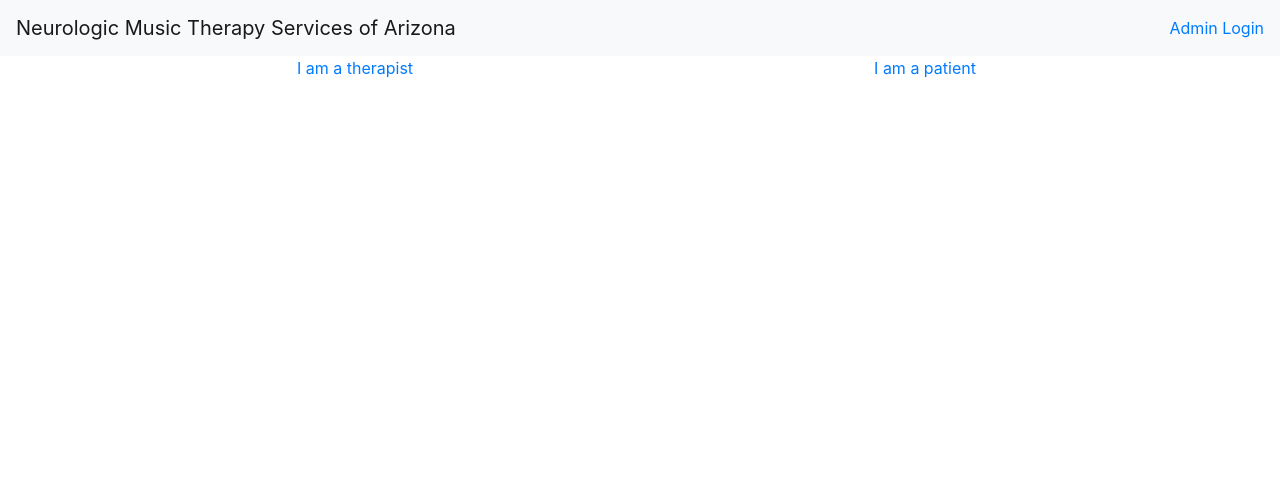
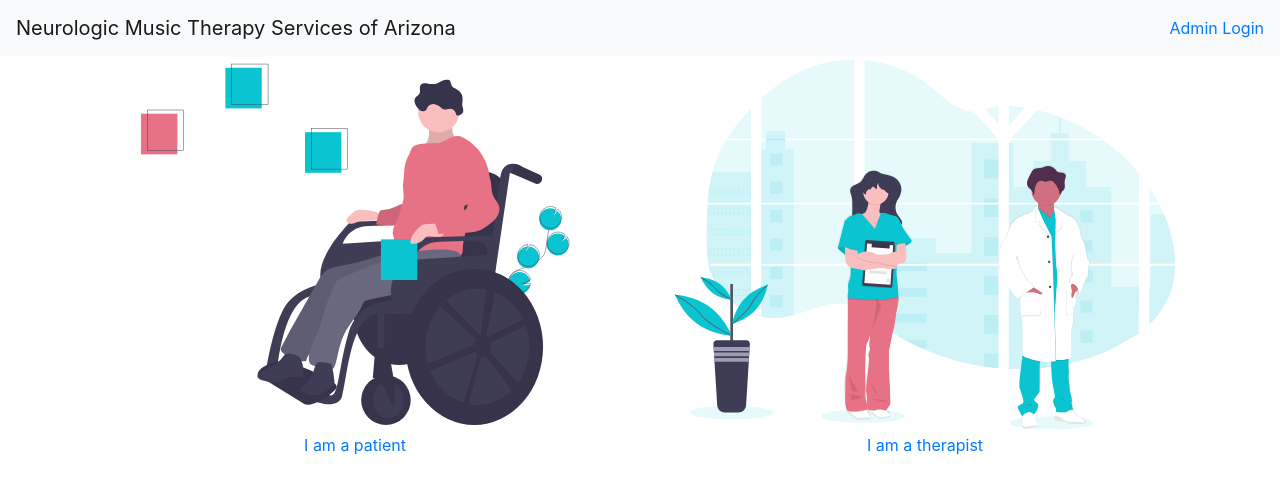
Before and after one commit to 2019-Arizona-Opportunity-Hack/Team10, a React (Create React App) app in the folder client/: page / in a window 1280 px wide. Shown: the top 494 px of the page. Built offline with nearby package versions, Linux system fonts and the light colour scheme.

Commit message:
using images on form buttons

```diff
--- a/client/src/App.js
+++ b/client/src/App.js
@@ -4,6 +4,9 @@ import ManagerDashboard from './Views/ManagerDashboard';
 import TherapistForm from './Forms/TherapistForm.jsx'
 // import HomeScreen from './Views/HomeScreen.jsx'
 import Login from './Views/Login.jsx'
+
+import PatientImg from './assets/Illustrations/patient.svg'
+import TherapistImg from './assets/Illustrations/doctors.svg'
 
 import { Navbar, Nav, Button, Container, Row, Col } from 'react-bootstrap'
 import { BrowserRouter as Router, Switch, Route, Link } from "react-router-dom"
@@ -33,13 +36,15 @@ function HomeScreen(){
       <Container className="text-center">
         <Row>
           <Col>
-            <Link to='/therapist'>
-              I am a therapist
+            <Link to='/patient'>
+              <img src={PatientImg} />
+              I am a patient
             </Link>
           </Col>
           <Col>
-            <Link to='/patient'>
-              I am a patient
+            <Link to='/therapist'>
+              <img src={TherapistImg} />
+              I am a therapist
             </Link>
           </Col>
         </Row>
```
